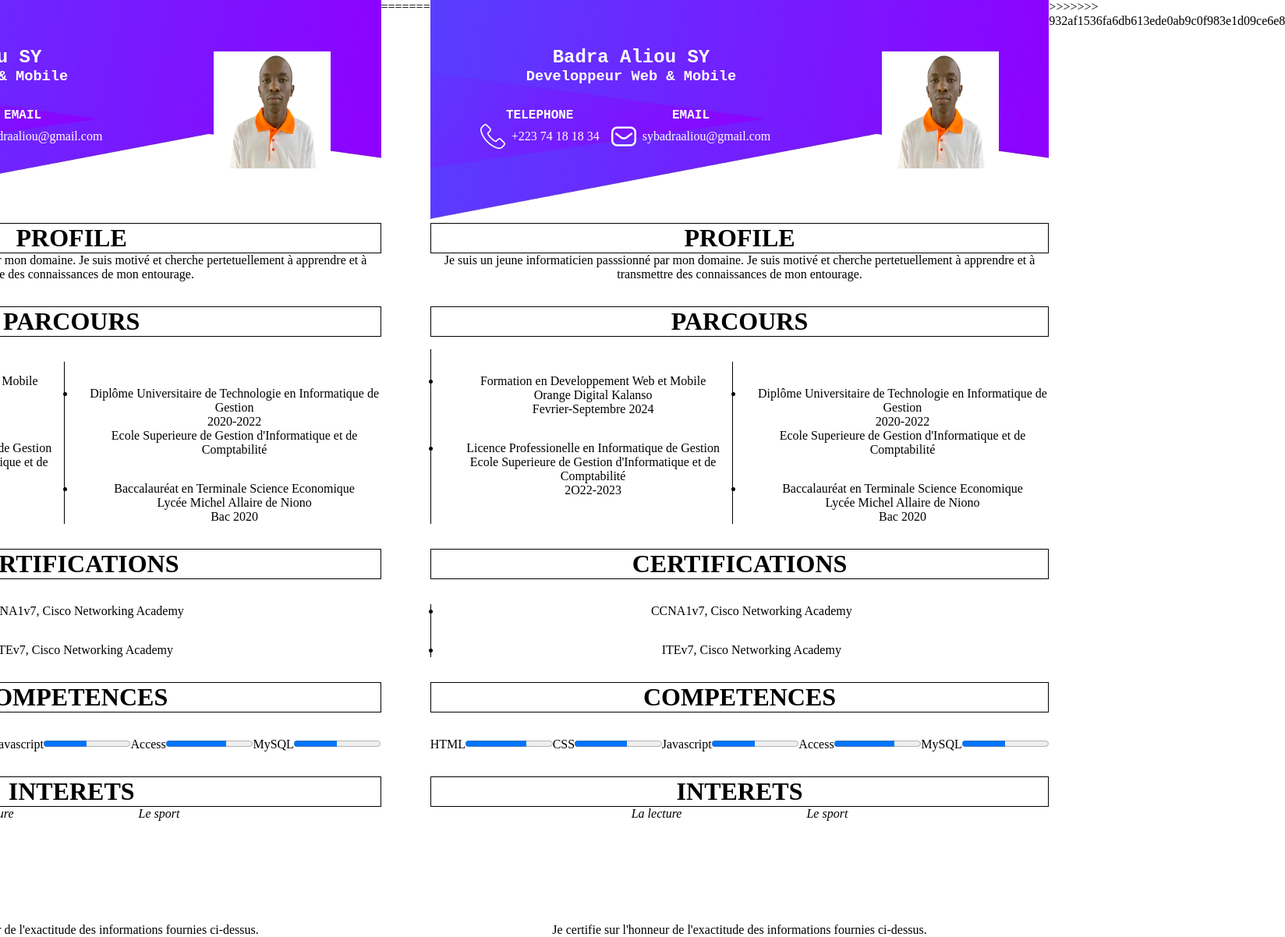
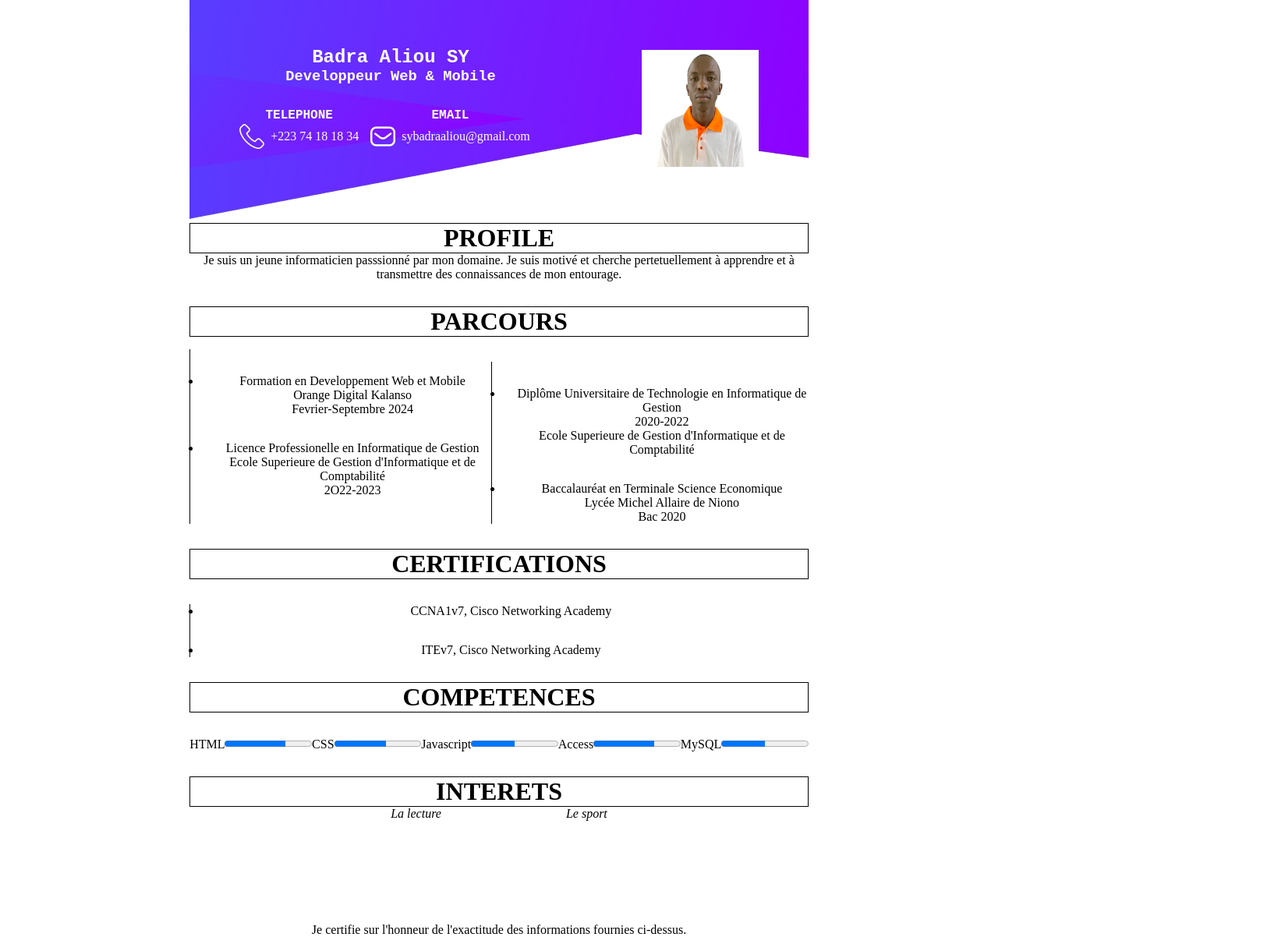
Before and after one commit to vipsawane/cv_odk, a plain HTML site: page index.html in a window 1280 px wide. Shown: the whole page at 78% size, 1648 px wide, since content can reach past the window. Drawn offline with Linux system fonts and the light colour scheme.

Commit message:
Update index.html

```diff
--- a/index.html
+++ b/index.html
@@ -1,4 +1,4 @@
-<<<<<<< HEAD
+
 <!DOCTYPE html>
 <html lang="fr">
     <head>
@@ -134,140 +134,3 @@
     </body>
 
     </html>
-=======
-<!DOCTYPE html>
-<html lang="fr">
-    <head>
-        <meta charset="UTF-8">
-        <meta http-equiv="X-UA-Compatible" content="IE=edge">
-        <meta name="viewport" content="width=device-width, initial-scale=1.0">
-        <title>CV</title>
-        <link rel="stylesheet" href="style.css">
-    </head>
-    <body>
-        <!-- Nom et Prenom -->
-        <div class="body">
-            <div class="header">
-                <div class="indentifiant">
-                    <div class="nom">
-                        <h2>Badra Aliou SY</h2>
-                        <H3 class="">Developpeur Web & Mobile</H3>
-                    </div>
-                    <div class="contact">
-                        <div class="ctact">
-                            <h4 class="">TELEPHONE</h4>
-                            <div class="detail">
-                                <img src="tel.png" alt="TELEPHONE" class="" >
-                                <p class="">+223 74 18 18 34</p>
-                            </div>
-                        </div>
-                        <div class="ctact">
-                            <h4> EMAIL</h4>
-                            <div class="detail">
-                                <img src="mail.png" alt="TELEPHONE" class="" >
-                                <p class="">sybadraaliou@gmail.com</p>
-                            </div>
-                         </div>
-                    </div>
-                </div>
-                <div class="header-rigth">
-                    <img src="Aliou_cv-odk.png" alt="photo_bane" id="photo_cv">
-                </div>
-            </div>
-
-            <!-- Le debut de la partie corps -->
-            <main>
-
-
-
-                <!-- Ma preséntation -->
-                <div class="profile">
-                    <h1 class="point-important-profile">PROFILE</h1>
-                    <p>Je suis un jeune informaticien passsionné par mon domaine. Je suis motivé et cherche pertetuellement à apprendre et à transmettre des connaissances  de mon entourage.</p>
-                </div>
-                <div class="parcours">
-                    <!-- Mon parcours scolaire -->
-                    <h1 class="point-important">PARCOURS</h1>
-                    <div class="parcour">
-                        <div class="parcour1">
-
-                            <ul>
-                                <li>Formation en Developpement Web et Mobile <br>
-                                Orange Digital Kalanso <br>
-                                Fevrier-Septembre 2024</li>
-                                <li>Licence Professionelle en Informatique de Gestion <br>
-                                Ecole Superieure de Gestion d'Informatique et de Comptabilité <br>
-                                2O22-2023</li>
-                            </ul>
-                        <div class="parcour2">
-                                <ul>
-
-                                    <li>Diplôme Universitaire de Technologie en Informatique de Gestion <br>
-                                    2020-2022 <br>
-                                    Ecole Superieure de Gestion d'Informatique et de Comptabilité</li>
-                                    <li>Baccalauréat en Terminale Science Economique <br>
-                                    Lycée Michel Allaire de Niono <br>
-                                    Bac 2020</li>
-                                </ul>
-                            </div>
-
-                        </div>
-                    </div>
-                </div>
-                <div class="certifications">
-                    <!-- Les certifications que j'ai passés -->
-                    <h1 class="point-important">CERTIFICATIONS</h1>
-                    <div class="certification">
-                        <ul>
-                            <li>CCNA1v7, Cisco Networking Academy</li>
-                            <li>ITEv7, Cisco Networking Academy</li>
-                        </ul>
-                    </div>
-                </div>
-
-
-                <div class="competences">
-
-                    <!-- Mes competences techniques -->
-                    <h1 class="point-important">COMPETENCES</h1>
-
-
-                    <div class="competence">
-
-                        <p>HTML</p>
-                        <progress value="70" max="100"></progress>
-                            <p>CSS</p>
-                        <progress value="60" max="100"></progress>
-                            <p>Javascript</p>
-                        <progress value="50" max="100"></progress>
-                            <p>Access</p>
-                        <progress value="70" max="100"></progress>
-                            <p>MySQL</p>
-                        <progress value="50" max="100"></progress>
-
-                    </div>
-                </div>
-
-
-
-                <div class="interets">
-                    <!-- Mes centres d'intérêts -->
-                    <h1 class="point-important">INTERETS</h1>
-                    <em>La lecture</em><em class="sport">Le sport</em>
-                </div>
-                <!-- la fin de la partie corps -->
-            </main>
-
-            <footer>
-                <!-- Pied de page -->
-                <p>Je certifie sur l'honneur de l'exactitude des informations fournies ci-dessus.</p>
-
-            </footer>
-
-        </div>
-
-            <!-- fin -->
-    </body>
-
-    </html>
->>>>>>> 932af1536fa6db613ede0ab9c0f983e1d09ce6e8
```
